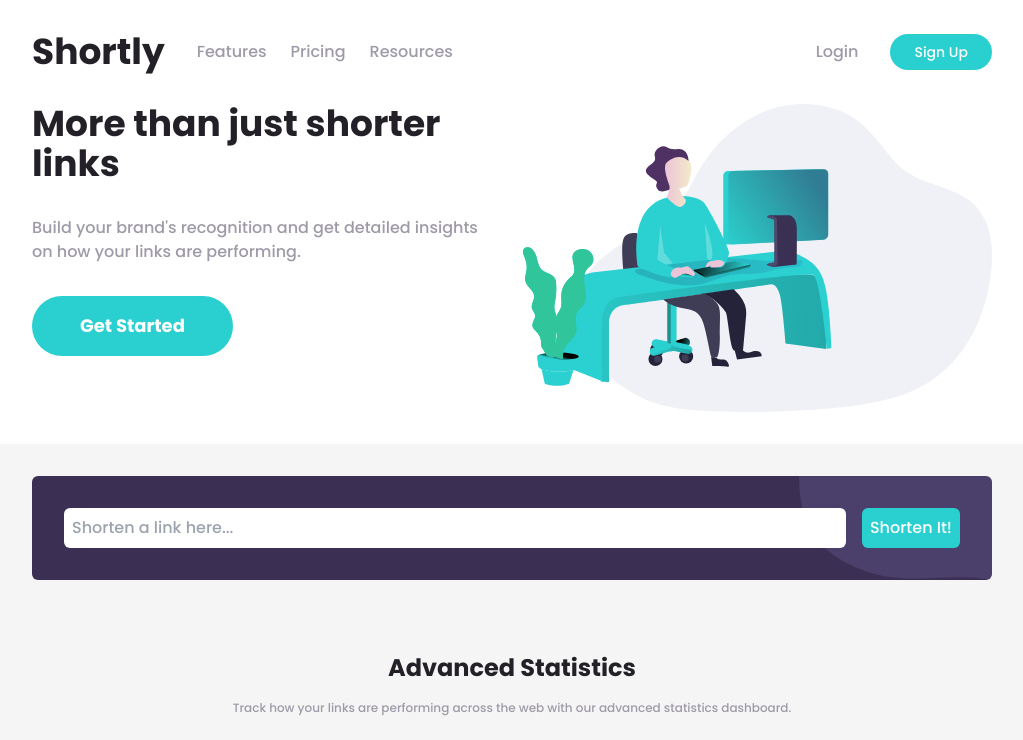
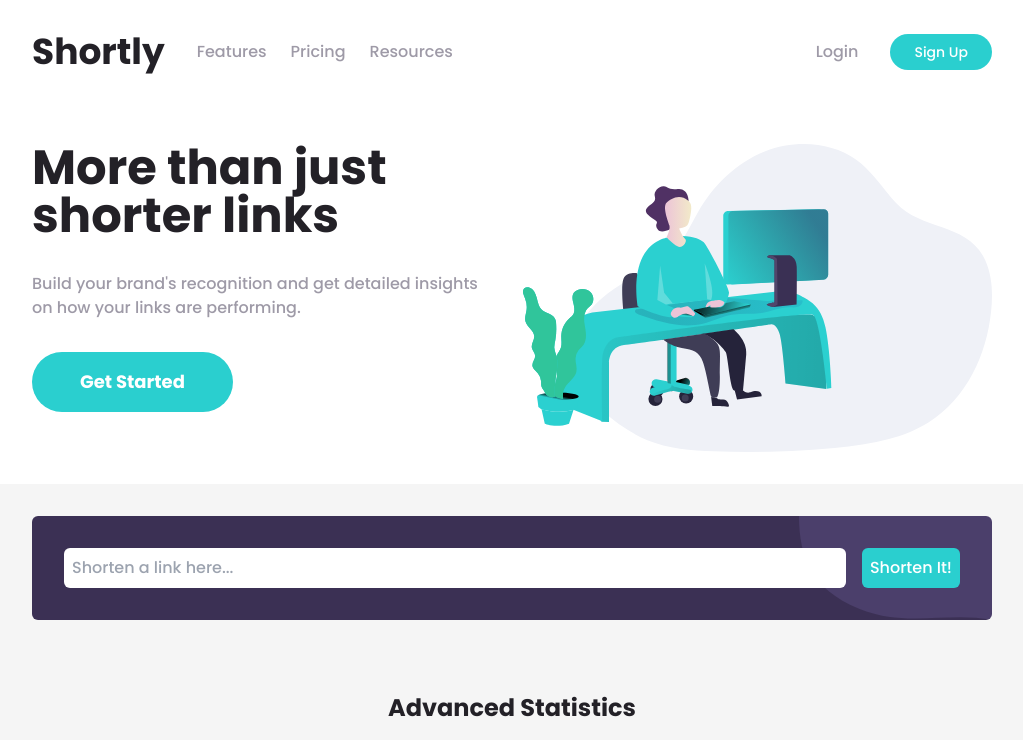
Before and after one commit to notFaceroll/URL-shortening-landing-page, a React (Create React App) app: page / in a window 1280 px wide. Shown: the top 740 px of the page, without its empty margins (128-1151 px from the left). Built offline with nearby package versions, Linux system fonts and the light colour scheme.

Commit message:
missing animations and icons

```diff
--- a/src/components/FeatureCardElements.js
+++ b/src/components/FeatureCardElements.js
@@ -16,6 +16,10 @@ export const Title = ({ children }) => {
   );
 };
 
+export const TitleDescription = ({children}) => {
+  return (<p className='mx-auto text-xs text-neutral-grayishViolet sm:w-1/2'>{children}</p>)
+}
+
 export const Description = ({ children }) => {
   return <p className="text-xs text-neutral-grayishViolet">{children}</p>;
 };
--- a/src/components/Features.js
+++ b/src/components/Features.js
@@ -1,5 +1,5 @@
 import React from 'react';
-import { Card, Title, Description, Icon } from './FeatureCardElements';
+import { Card, Title, Description, Icon, TitleDescription } from './FeatureCardElements';
 import FirstIcon from '../assets/icon-brand-recognition.svg';
 import SecondIcon from '../assets/icon-detailed-records.svg';
 import ThirdIcon from '../assets/icon-fully-customizable.svg';
@@ -8,14 +8,14 @@ export default function Features(props) {
   return (
     <section className="-mt-10 text-center bg-neutral-100">
       <div className='flex flex-col max-w-screen-lg gap-12 p-8 mx-auto'>
-        <header className="my-4">
+        <header className="mt-4 mb-12">
           <h2 className="mb-4 text-2xl font-semibold text-neutral-veryDarkViolet">
             Advanced Statistics
           </h2>
-          <Description>
+          <TitleDescription>
             Track how your links are performing across the web with our advanced
             statistics dashboard.
-          </Description>
+          </TitleDescription>
         </header>
         <div className="relative z-0 flex flex-col items-center gap-8 after:absolute sm:after:bottom-1/2 sm:after:z-0 sm:after:h-1 after:h-full after:w-1 sm:after:w-full after:bg-primary-cyan sm:h-80 sm:flex-row ">
           <Card>
--- a/src/components/Header.js
+++ b/src/components/Header.js
@@ -11,7 +11,7 @@ export default function Header(props) {
 
   return (
     <header className="flex flex-col justify-between max-w-screen-lg p-8 mx-auto sm:gap-8">
-      <div className="relative flex items-center justify-between sm:gap-8">
+      <div className="relative flex items-center justify-between mb-10 sm:gap-8">
         <span className="text-4xl font-semibold text-neutral-veryDarkViolet">
           Shortly
         </span>
@@ -65,7 +65,7 @@ export default function Header(props) {
           <img src={heroLogo} alt="" />
         </div>
         <div className="flex flex-col gap-8 sm:items-start">
-          <h1 className="text-4xl font-bold text-center text-neutral-veryDarkViolet sm:text-left">
+          <h1 className="text-4xl font-bold text-center md:text-5xl text-neutral-veryDarkViolet sm:text-left">
             More than just shorter links
           </h1>
           <p className="text-center sm:text-left text-neutral-grayishViolet">
@@ -74,7 +74,7 @@ export default function Header(props) {
           </p>
           <button
             aria-label="Get Started"
-            className="px-12 py-4 text-lg font-semibold text-white rounded-full place-self-center sm:self-start bg-primary-cyan"
+            className="px-12 py-4 text-lg font-semibold text-white rounded-full hover:opacity-50 place-self-center sm:self-start bg-primary-cyan"
           >
             Get Started
           </button>
--- a/src/components/UrlCard.js
+++ b/src/components/UrlCard.js
@@ -17,7 +17,7 @@ export default function UrlCard({ urlToShorten, shortenedUrl }) {
       </p>
       <button
         onClick={handleCopyText}
-        className={`px-4 py-2 ml-4 text-white rounded-md text-xs ${
+        className={`px-4 py-2 sm:ml-4 text-white rounded-md text-xs ${
           isCopied ? 'bg-primary-darkViolet' : 'bg-primary-cyan'
         }`}
       >
--- a/src/components/UrlShorter.js
+++ b/src/components/UrlShorter.js
@@ -1,4 +1,5 @@
 import React, { useState } from 'react';
+import useLocalStorage from '../hooks/useLocalStorage';
 import UrlCard from './UrlCard';
 import axios from 'axios';
 
@@ -6,21 +7,42 @@ export default function UrlShorter(props) {
   const [url, setUrl] = useState('');
   const [requestedActions, setRequestedActions] = useState([]);
   const baseUrl = 'https://api.shrtco.de/v2/shorten?url=';
+  const [links, setLinks] = useLocalStorage("shortenedLinks", []);
 
   const userInputHandler = ({ target: { value } }) => {
     setUrl(value);
-    console.log(url);
   };
 
-  const handleFetch = () => {
-    axios.get(baseUrl + url).then((response) => {
-      setRequestedActions([
-        ...requestedActions,
+  const handleFetch = (event) => {
+    event.preventDefault();
+    axios
+      .get(baseUrl + url)
+      .then((response) => {
+        setLinks([
+          ...links,
           {
             urlToShorten: response.data.result.original_link,
             shortenedUrl: response.data.result.full_short_link,
           },
         ]);
+      })
+      .catch(function (error) {
+        if (error.response) {
+          // The request was made and the server responded with a status code
+          // that falls out of the range of 2xx
+          console.log(error.response.data);
+          console.log(error.response.status);
+          console.log(error.response.headers);
+        } else if (error.request) {
+          // The request was made but no response was received
+          // `error.request` is an instance of XMLHttpRequest in the browser and an instance of
+          // http.ClientRequest in node.js
+          console.log(error.request);
+        } else {
+          // Something happened in setting up the request that triggered an Error
+          console.log('Error', error.message);
+        }
+        console.log(error.config);
       });
     setUrl('');
   };
@@ -28,23 +50,30 @@ export default function UrlShorter(props) {
   return (
     <main className="relative bg-neutral-100">
       <div className="flex flex-col max-w-screen-lg gap-8 p-8 mx-auto">
-        <div className="flex flex-col self-center w-full gap-4 p-8 bg-right bg-no-repeat bg-contain rounded-md sm:flex-row bg-shortenMobile bg-primary-darkViolet">
+        <div className="w-full p-8 bg-right bg-no-repeat bg-contain rounded-md bg-shortenMobile bg-primary-darkViolet">
+          <form
+            className="box-content flex flex-col self-center gap-4 sm:flex-row"
+            onSubmit={handleFetch}
+          >
             <input
-            className="p-2 rounded-md sm:flex-1"
-            type="text"
+              className="box-content p-2 rounded-md sm:flex-1 focus:outline-primary-cyan focus:outline invalid:focus:outline-red-600"
+              type="url"
               placeholder="Shorten a link here..."
+              pattern="https://.*"
               onChange={userInputHandler}
               value={url}
+              required
             />
             <button
-            onClick={handleFetch}
+              type="submit"
               className="p-2 text-white rounded-md bg-primary-cyan"
             >
               Shorten It!
             </button>
+          </form>
         </div>
         <div>
-          {requestedActions.map((item, index) => (
+          {links.map((item, index) => (
             <UrlCard
               key={index}
               urlToShorten={item.urlToShorten}
--- /dev/null
+++ b/src/hooks/useLocalStorage.js
@@ -0,0 +1,40 @@
+import React, { useState } from 'react';
+
+export default function useLocalStorage(key, initialValue) {
+    // State to store our value
+    // Pass initial state function to useState so logic is only executed once
+    const [storedValue, setStoredValue] = useState(() => {
+      if (typeof window === "undefined") {
+        return initialValue;
+      }
+      try {
+        // Get from local storage by key
+        const item = window.localStorage.getItem(key);
+        // Parse stored json or if none return initialValue
+        return item ? JSON.parse(item) : initialValue;
+      } catch (error) {
+        // If error also return initialValue
+        console.log(error);
+        return initialValue;
+      }
+    });
+    // Return a wrapped version of useState's setter function that ...
+    // ... persists the new value to localStorage.
+    const setValue = (value) => {
+      try {
+        // Allow value to be a function so we have same API as useState
+        const valueToStore =
+          value instanceof Function ? value(storedValue) : value;
+        // Save state
+        setStoredValue(valueToStore);
+        // Save to local storage
+        if (typeof window !== "undefined") {
+          window.localStorage.setItem(key, JSON.stringify(valueToStore));
+        }
+      } catch (error) {
+        // A more advanced implementation would handle the error case
+        console.log(error);
+      }
+    };
+    return [storedValue, setValue];
+  }
```
Lines whose indentation alone changed are shown as unchanged.
